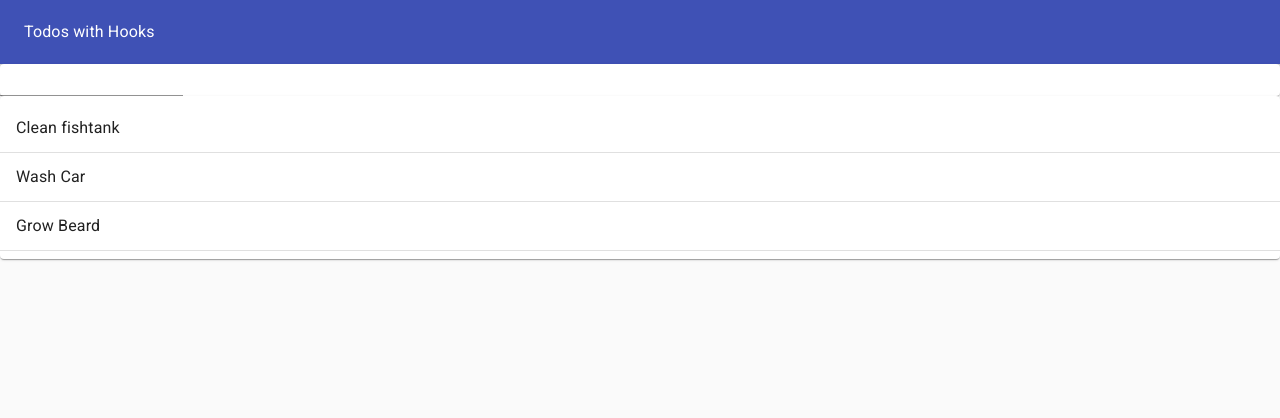
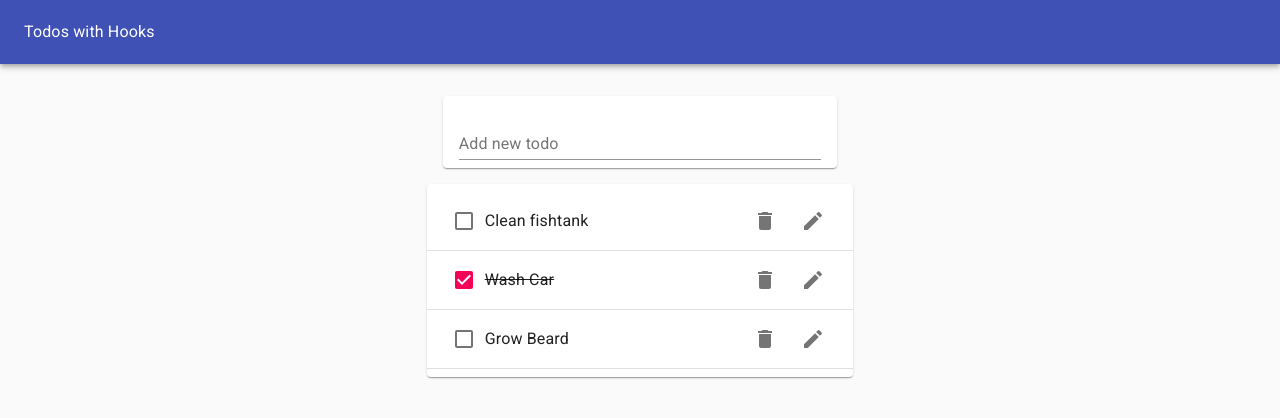
Before and after one commit to usernameistai/react-hooks, a React (Create React App) app: page / in a window 1280 px wide. Shown: the top 418 px of the page. Built offline with nearby package versions, Linux system fonts and the light colour scheme.

Commit message:
Add todo, import lots of icons from material ui, inc. ListItemSecondaryACtion etc

```diff
--- a/package.json
+++ b/package.json
@@ -4,6 +4,7 @@
   "private": true,
   "dependencies": {
     "@material-ui/core": "^4.5.0",
+    "@material-ui/icons": "^4.4.3",
     "react": "^16.10.2",
     "react-dom": "^16.10.2",
     "react-scripts": "3.2.0"
--- /dev/null
+++ b/src/Todo.js
@@ -0,0 +1,26 @@
+import React from 'react';
+import ListItem from '@material-ui/core/ListItem';
+import ListItemText from '@material-ui/core/ListItemText';
+import Checkbox from '@material-ui/core/Checkbox';
+import IconButton from '@material-ui/core/IconButton';
+import DeleteIcon from '@material-ui/icons/Delete';
+import EditIcon from '@material-ui/icons/Edit';
+import ListItemSecondaryAction from '@material-ui/core/ListItemSecondaryAction';
+
+function Todo({ task, completed }) { // casn put props or just grab what we want from teh props
+  return (
+    <ListItem>
+      <Checkbox tabIndex={-1} checked={completed}/>
+      <ListItemText style={{textDecoration: completed ? "line-through": "none"}}>{task}</ListItemText>
+      <ListItemSecondaryAction>
+        <IconButton aria-label="Delete"> {/**SVG's not not readily accessible, need aria label */}
+          <DeleteIcon />
+        </IconButton>
+        <IconButton aria-label="Edit">
+          <EditIcon />
+        </IconButton>
+      </ListItemSecondaryAction>
+    </ListItem>
+  );
+}
+export default Todo;
--- a/src/TodoApp.js
+++ b/src/TodoApp.js
@@ -29,9 +29,13 @@
         <Toolbar>
           <Typography color="inherit">Todos with Hooks</Typography>
         </Toolbar>
-        <TodoForm addTodo={addTodo}/>
-        <TodoList todos={todos} />
       </AppBar>
+      <Grid container justify="center" style={{ marginTop: "1rem"}}>
+        <Grid item xs={11} md={8} lg={4}>
+          <TodoForm addTodo={addTodo}/>
+          <TodoList todos={todos} />
+        </Grid>
+      </Grid>
     </Paper>
   );
 }
--- a/src/TodoForm.js
+++ b/src/TodoForm.js
@@ -6,13 +6,19 @@
 function TodoForm({ addTodo }) {
   const [value, handleChange, reset] = useInputState("");
   return (
-    <Paper>
+    <Paper style={{margin: "1rem", padding: "0 1rem"}}>
       <form onSubmit={(e) => {
         e.preventDefault();
         addTodo(value);
         reset();
       }}>
-        <TextField value={value} onChange={handleChange} />
+        <TextField
+          value={value}
+          onChange={handleChange}
+          margin="normal"
+          label="Add new todo"
+          fullWidth
+        />
       </form>
     </Paper>
   );
--- a/src/TodoList.js
+++ b/src/TodoList.js
@@ -1,9 +1,8 @@
 import React from 'react';
+import Todo from './Todo';
 import Paper from '@material-ui/core/Paper';
 import List from '@material-ui/core/List';
 import Divider from '@material-ui/core/Divider';
-import ListItem from '@material-ui/core/ListItem';
-import ListItemText from '@material-ui/core/ListItemText';
 
 function TodoList(props) {
   return (
@@ -11,9 +10,7 @@
       <List>
         {props.todos.map(todo => (
           <> {/** JSX fragment to break up adjacent JSX elements */}
-            <ListItem>
-              <ListItemText>{todo.task}</ListItemText>
-            </ListItem>
+            <Todo task={todo.task} key={todo.id} completed={todo.completed} />
             <Divider />
           </>
         ))}
```
Also changed, not shown: 1 other file (tests, documents, lock files or other folders).
